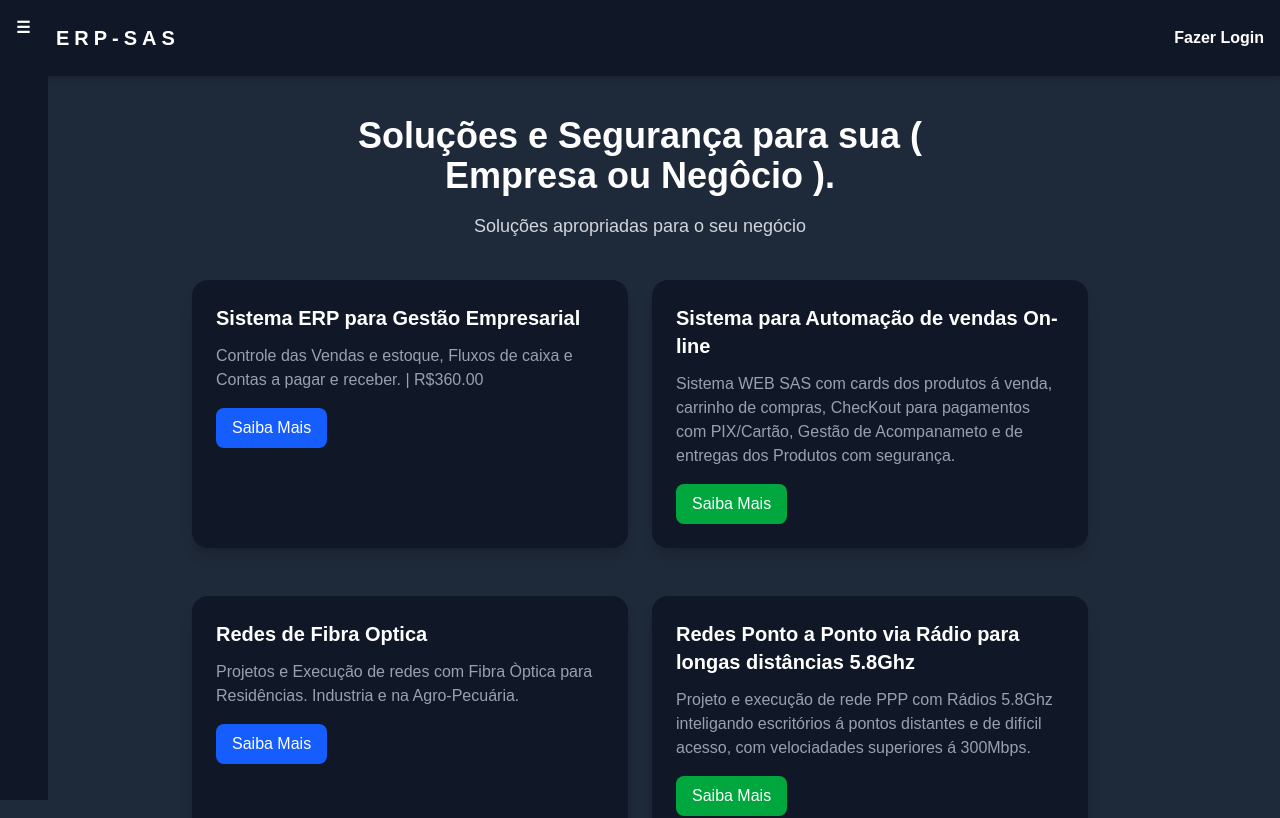
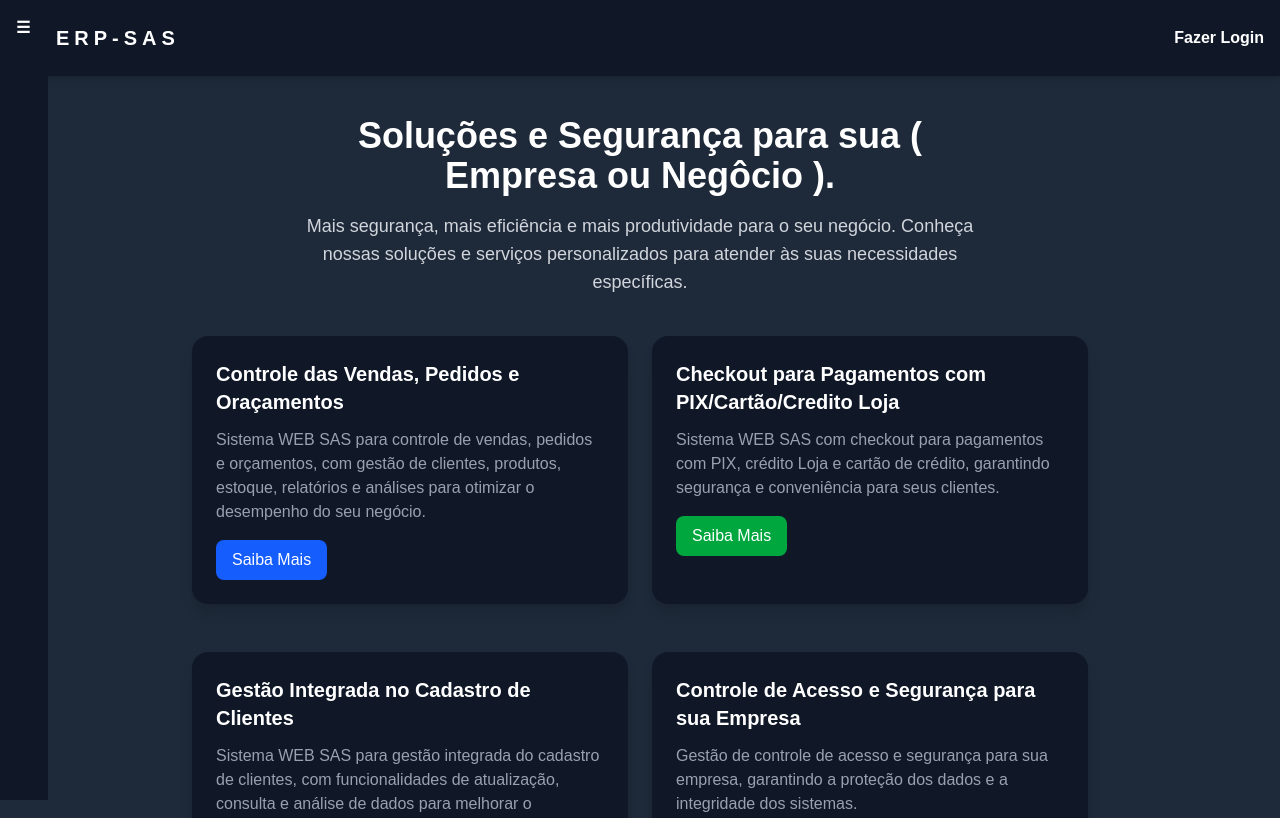
Before and after one commit to Ademir2021/erp-sas, a Next.js app: page / in a window 1280 px wide. Shown: the top 818 px of the page. Built offline with nearby package versions, Linux system fonts and the light colour scheme; no server answers.

Commit message:
save codes

```diff
--- a/app/page.tsx
+++ b/app/page.tsx
@@ -40,31 +40,31 @@ export default async function RootLayout() {
             Soluções e Segurança para sua ( Empresa ou Negôcio ).
           </h1>
           <p className="text-gray-300 text-lg">
-            Soluções apropriadas para o seu negócio
+            Mais segurança, mais eficiência e mais produtividade para o seu negócio. Conheça nossas soluções e serviços personalizados para atender às suas necessidades específicas.
           </p>
         </div>
         {/* Cards 1 */}
         <div className="grid grid-cols-1 md:grid-cols-2 gap-6 w-full max-w-4xl">
           {/* Cards 1 */}
             {cards_1(
-              "Sistema ERP para Gestão Empresarial",
-              "Controle das Vendas e estoque, Fluxos de caixa e Contas a pagar e receber. | R$360.00",
+              "Controle das Vendas, Pedidos e Oraçamentos",
+              "Sistema WEB SAS para controle de vendas, pedidos e orçamentos, com gestão de clientes, produtos, estoque, relatórios e análises para otimizar o desempenho do seu negócio.",
               "Saiba Mais")}
             {cards_2(
-              "Sistema para Automação de vendas On-line",
-              "Sistema WEB SAS com cards dos produtos á venda, carrinho de compras, ChecKout para pagamentos com PIX/Cartão, Gestão de Acompanameto e de entregas dos Produtos com segurança.",
+              "Checkout para Pagamentos com PIX/Cartão/Credito Loja",
+              "Sistema WEB SAS com checkout para pagamentos com PIX, crédito Loja e cartão de crédito, garantindo segurança e conveniência para seus clientes.",
               "Saiba Mais")}
           <br />
           {/**Cards 2 */}
         </div>
         <div className="grid grid-cols-1 md:grid-cols-2 gap-6 w-full max-w-4xl">
           {cards_1(
-            "Redes de Fibra Optica",
-            "Projetos e Execução de redes com Fibra Òptica para Residências. Industria e na Agro-Pecuária.",
+            "Gestão Integrada no Cadastro de Clientes",
+            "Sistema WEB SAS para gestão integrada do cadastro de clientes, com funcionalidades de atualização, consulta e análise de dados para melhorar o atendimento e a satisfação do cliente.",
             "Saiba Mais")}
           {cards_2(
-            "Redes Ponto a Ponto via Rádio para longas distâncias 5.8Ghz",
-            "Projeto e execução de rede PPP com Rádios 5.8Ghz inteligando escritórios á pontos distantes e de difícil acesso, com velociadades superiores á 300Mbps.",
+            "Controle de Acesso e Segurança para sua Empresa",
+            "Gestão de controle de acesso e segurança para sua empresa, garantindo a proteção dos dados e a integridade dos sistemas.",
             "Saiba Mais")}
         </div>
         <p className="text-gray-300 mt-4 text-lg">Comece agora mesmo</p>
```
Also changed, not shown: 2 other files (tests, documents, lock files or other folders).
